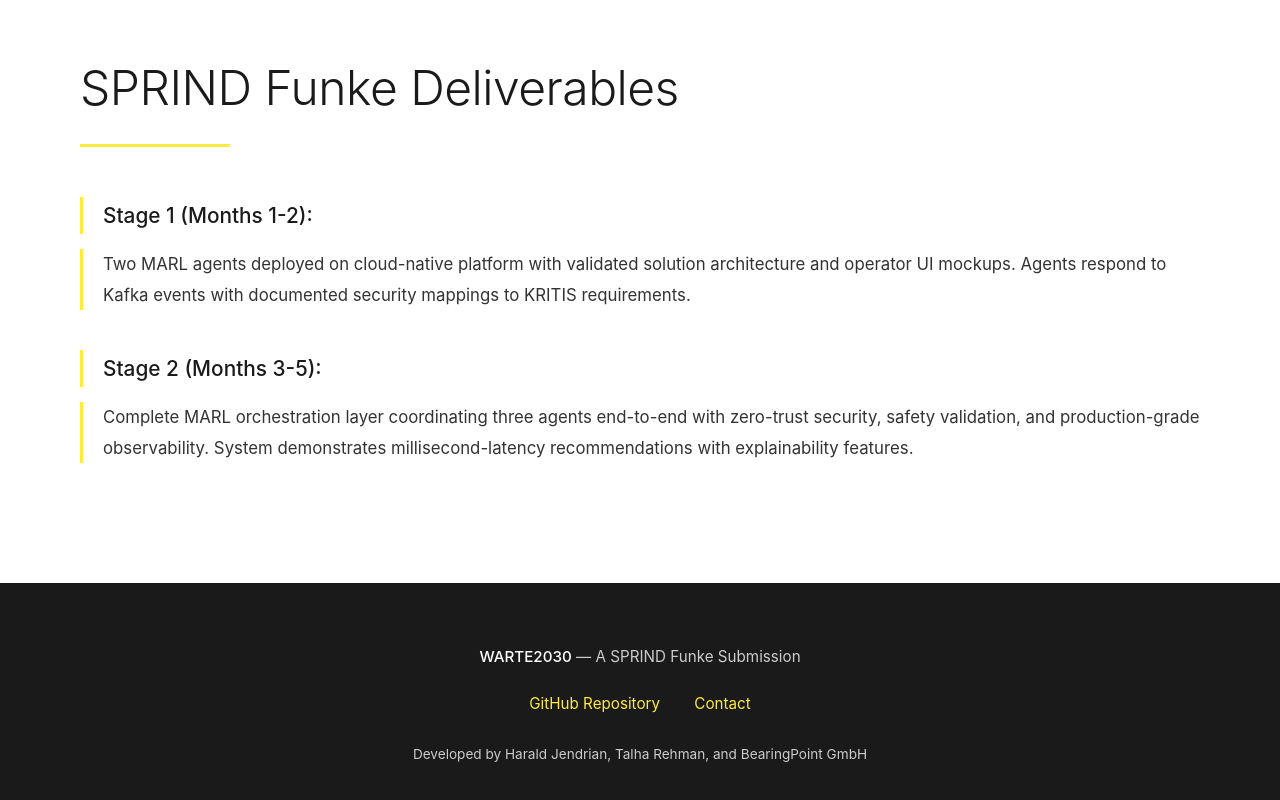
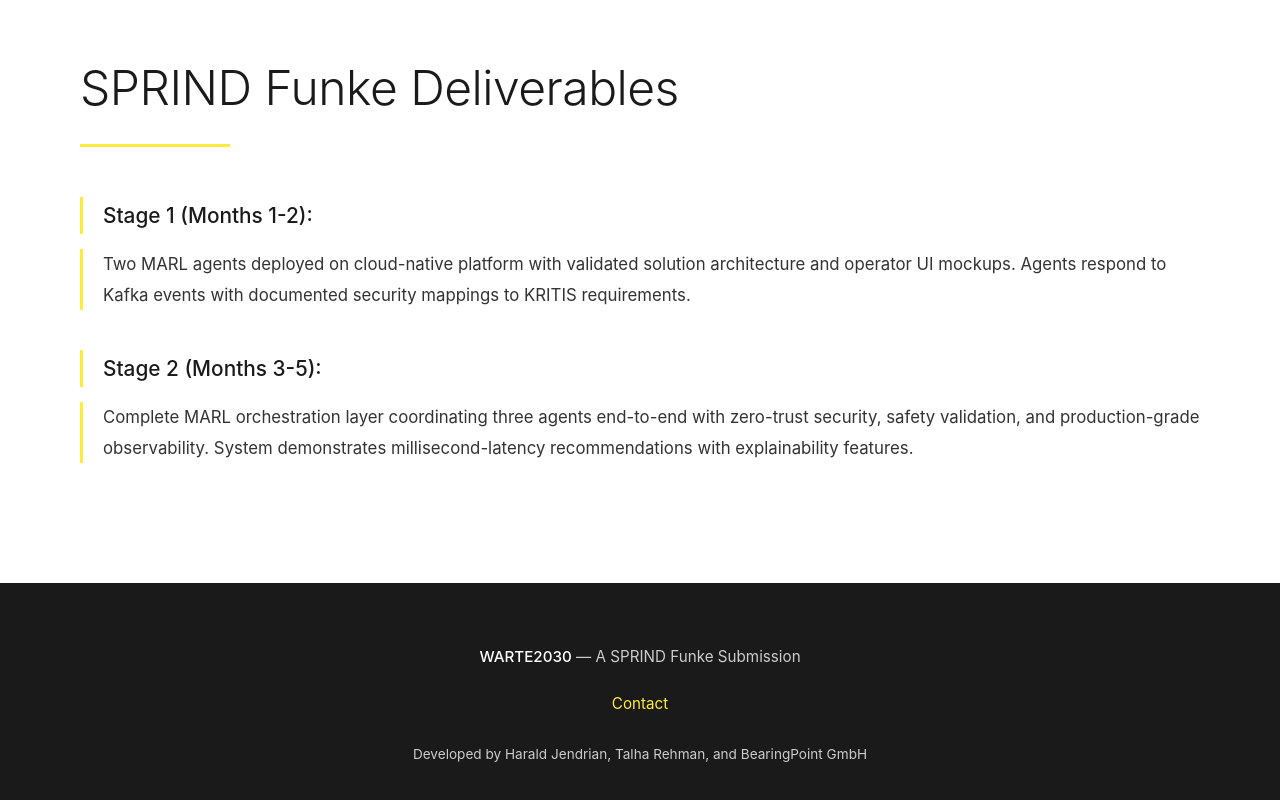
Before and after one commit to haraldjendrian/MARLOrchestration, a plain HTML site: page index.html in a window 1280 px wide. Shown: the part 5206-6006 px from the top of the page. Drawn offline with Linux system fonts and the light colour scheme.

Commit message:
Remove GitHub repository link from index.html

```diff
--- a/index.html
+++ b/index.html
@@ -565,7 +565,6 @@
             <strong>WARTE2030</strong> — A SPRIND Funke Submission
         </p>
         <p style="margin-top: 20px;">
-            <a href="https://github.com/yourusername/warte2030">GitHub Repository</a>
             <a href="mailto:harald.jendrian@ieee.org">Contact</a>
         </p>
         <p style="margin-top: 25px; font-size: 0.85rem;">
```
